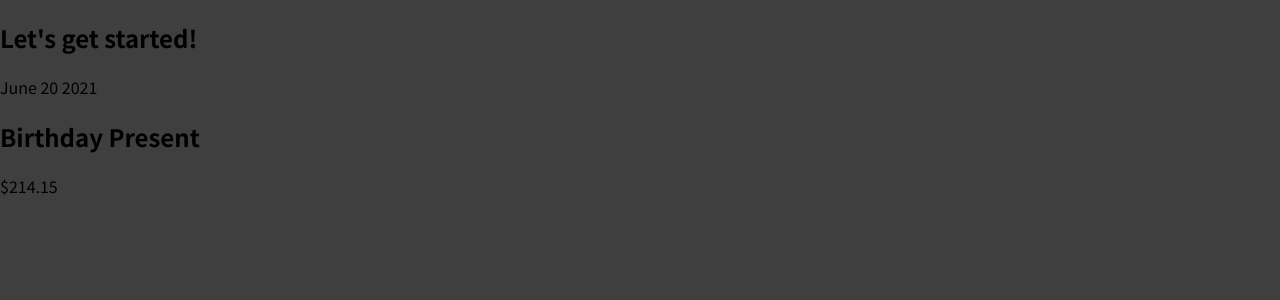
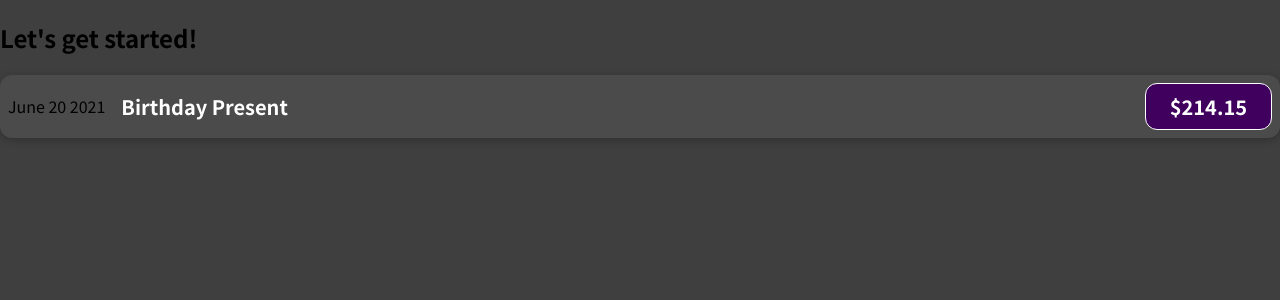
Before and after one commit to MareikeHeuer/react-complete-guide, a JavaScript app: page / in a window 1280 px wide. Shown: the top 300 px of the page. Built offline with nearby package versions, Linux system fonts and the light colour scheme.

Commit message:
Add styling to ExpenseItem Component

```diff
--- /dev/null
+++ b/src/components/ExpenseItem.css
@@ -0,0 +1,56 @@
+.expense-item {
+  display: flex;
+  justify-content: space-between;
+  align-items: center;
+  box-shadow: 0 2px 8px rgba(0, 0, 0, 0.25);
+  padding: 0.5rem;
+  margin: 1rem 0;
+  border-radius: 12px;
+  background-color: #4b4b4b;
+}
+
+.expense-item__description {
+  display: flex;
+  flex-direction: column;
+  gap: 1rem;
+  align-items: flex-end;
+  flex-flow: column-reverse;
+  justify-content: flex-start;
+  flex: 1;
+}
+
+.expense-item h2 {
+  color: #3a3a3a;
+  font-size: 1rem;
+  flex: 1;
+  margin: 0 1rem;
+  color: white;
+}
+
+.expense-item__price {
+  font-size: 1rem;
+  font-weight: bold;
+  color: white;
+  background-color: #40005d;
+  border: 1px solid white;
+  padding: 0.5rem;
+  border-radius: 12px;
+}
+
+@media (min-width: 580px) {
+  .expense-item__description {
+    flex-direction: row;
+    align-items: center;
+    justify-content: flex-start;
+    flex: 1;
+  }
+
+  .expense-item__description h2 {
+    font-size: 1.25rem;
+  }
+
+  .expense-item__price {
+    font-size: 1.25rem;
+    padding: 0.5rem 1.5rem;
+  }
+}
--- a/src/components/ExpenseItem.js
+++ b/src/components/ExpenseItem.js
@@ -1,11 +1,13 @@
+import "./ExpenseItem.css";
+
 function ExpenseItem() {
   return (
-    <div>
+    <div className="expense-item">
       <div>June 20 2021</div>
-      <div>
+      <div className="expense-item__description">
         <h2>Birthday Present</h2>
       </div>
-      <div>$214.15</div>
+      <div className="expense-item__price">$214.15</div>
     </div>
   );
 }
```
Also changed, not shown: 1 other file (tests, documents, lock files or other folders).
